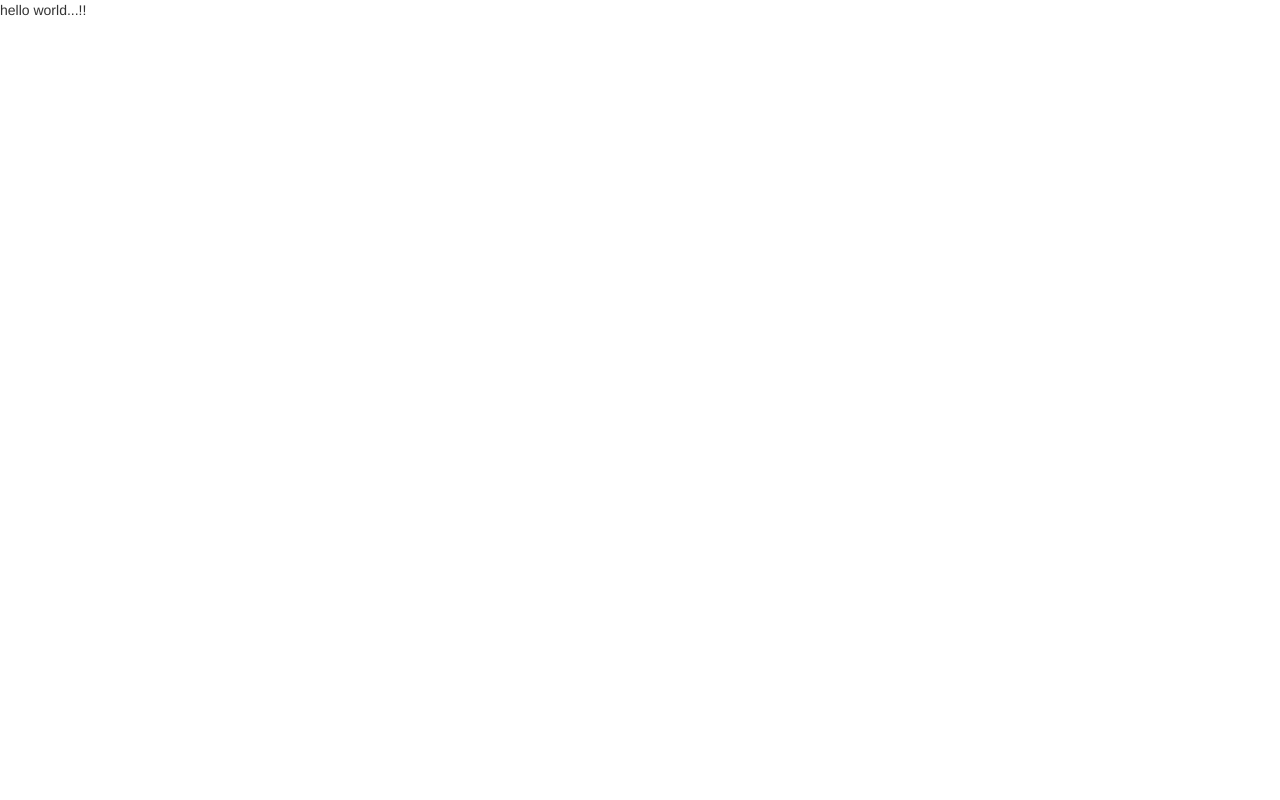
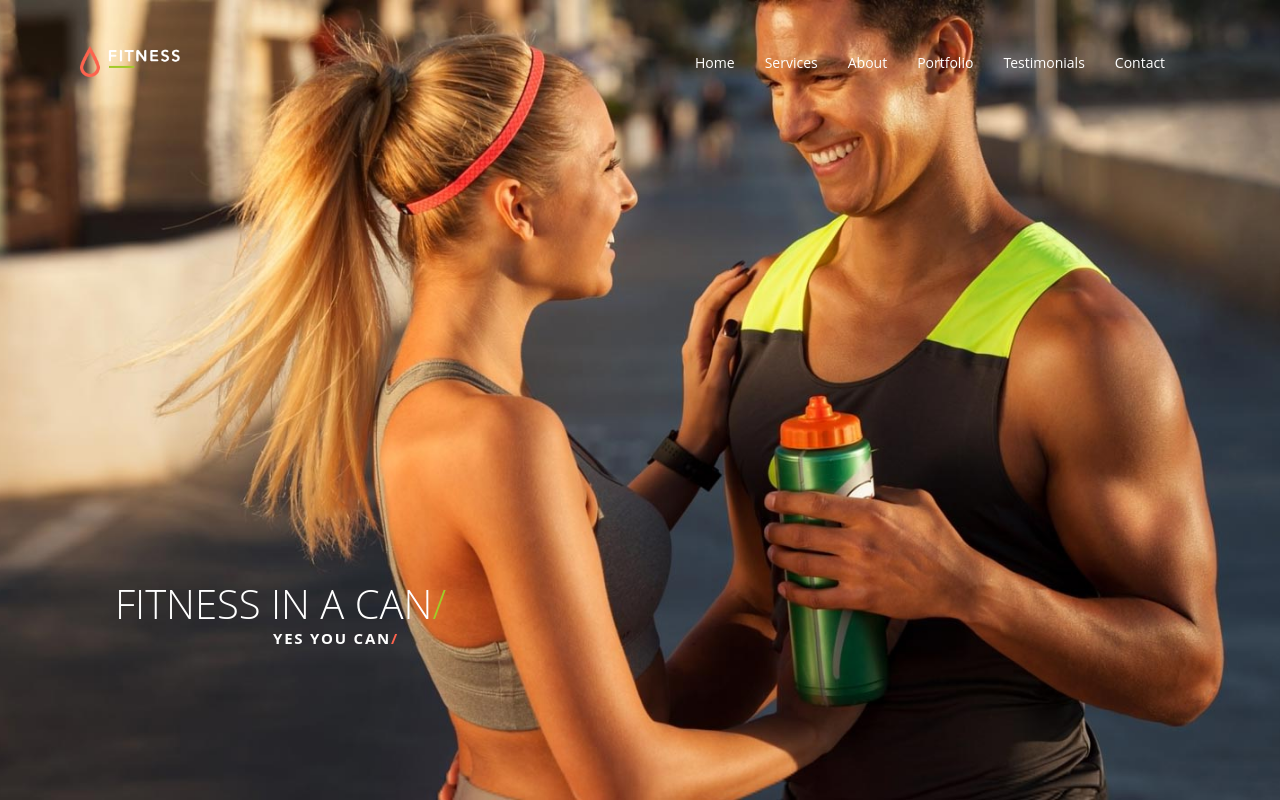
Before and after one commit to vsratheesh/fitness, a plain HTML site: page index.html in a window 1280 px wide. Drawn offline with nearby package versions, Linux system fonts and the light colour scheme.

Commit message:
initial commit

```diff
--- /dev/null
+++ b/css/style.css
@@ -0,0 +1,145 @@
+body {
+    background-color: #fd634e;
+    font-size: 14px;
+    line-height: 1.6;
+    font-family: "Open Sans", sans-serif;
+    color: #fff;
+}
+header{
+	position: relative;
+    width: 100%;
+    height: 100vh;
+    background-image: url("../images/background.jpg");
+    background-position: center;
+    background-size: cover;
+    background-repeat: no-repeat;
+    overflow: hidden;
+}
+
+div {
+    display: block;
+}
+
+@media (max-width: 1024px)
+.fixed-navbar {
+    height: 80px;
+}
+
+.fixed-navbar {
+    position: fixed;
+    top: 0;
+    left: 0;
+    width: 100%;
+    height: 120px;
+    z-index: 11;
+}
+
+@media (max-width: 1024px)
+.navbar-lock .logo {
+    line-height: 80px;
+}
+.navbar-lock .logo img {
+    width: 100px;
+}
+
+img {
+    vertical-align: middle;
+    border: 0;
+}
+
+.navbar-lock .logo {
+    float: left;
+}
+
+
+.navbar-lock {
+    max-width: 1180px;
+    margin: 0 auto;
+    padding: 0 30px;
+    line-height: 120px;
+    list-style: none;
+    transition: all .2s ease-in-out;
+}
+
+
+.navbar-inverse {
+    background-color: transparent;
+    border-color: transparent; }
+
+.navbar-inverse .navbar-nav > li > a {
+    color: white; }
+
+
+.navbar-inverse .navbar-nav > .active > a {
+	color: #fff;
+	background-color: transparent; }
+
+.navbar-inverse .navbar-nav > .active > a:hover {
+    color: #fff;
+    background-color: transparent; }
+
+.navbar-collapse{
+	padding-top: 38px;
+    float: right;
+    margin-bottom: 0;
+    padding-left: 500px;
+    list-style: none;
+}
+a {
+	color: white;
+	background: transparent;
+}
+.nav>li>a:hover {
+    text-decoration: none;
+    background-color: transparent;
+}
+
+
+@media (max-height: 414px)
+.claim-lockup .claim {
+    bottom: 85px;
+}
+
+.claim-lockup .claim {
+    position: absolute;
+    bottom: 150px;
+    left: 115px;
+}
+
+@media (max-height: 414px)
+.claim-lockup .claim {
+    bottom: 85px;
+}
+.claim-lockup .claim {
+    position: absolute;
+    bottom: 150px;
+    left: 115px;
+}
+
+.claim-lockup .claim .headline {
+    margin-bottom: 0;
+    font-size: 40px;
+    font-weight: 300;
+    text-transform: uppercase;
+}
+
+.claim-lockup .claim .headline span {
+    color: #a2ca28;
+}
+
+
+.claim-lockup .claim .kicker {
+    position: relative;
+    left: 158px;
+    margin-top: -10px;
+    margin-bottom: 0;
+    font-size: 15px;
+    font-weight: 700;
+    text-transform: uppercase;
+    letter-spacing: 1.8px;
+}
+
+
+.claim-lockup .claim .kicker span {
+    color: #fd634e;
+}
--- a/index.html
+++ b/index.html
@@ -7,8 +7,51 @@
     <link rel="stylesheet" href="https://maxcdn.bootstrapcdn.com/bootstrap/3.3.7/css/bootstrap.min.css">
     <script src="https://ajax.googleapis.com/ajax/libs/jquery/3.1.1/jquery.min.js"></script>
     <script src="https://maxcdn.bootstrapcdn.com/bootstrap/3.3.7/js/bootstrap.min.js"></script>
+    <link href='https://fonts.googleapis.com/css?family=Lato:400,300' rel='stylesheet' type='text/css'>
+    <link rel="stylesheet" href="css/style.css">
+
    </head>
   <body>
-    <p>hello world...!!</p>
+
+<header>
+  <div class="fixed-navbar">
+
+  <div class="navbar-lock">
+
+  <div class="logo">
+  <a href=""> <img src="images/logo.png"> </a>
+
+  <div id="navbar" class="collapse navbar-collapse">
+          <ul class="nav navbar-nav pull-right">
+            <li class="active"><a href="#">Home</a></li>
+            <li><a href="#Services">Services</a></li>
+            <li><a href="#about">About</a></li>
+            <li><a href="#Portfolio">Portfolio</a></li>
+            <li><a href="#Testimonials">Testimonials</a></li>
+            <li><a href="#contact">Contact</a></li>
+          </ul>
+        </div>
+
+  </div>
+  </div>
+
+  </div>
+
+</header>
+
+
+
+<div class="claim-lockup">
+
+    <div class="claim">
+
+      <p class="headline">Fitness In A Can<span>/</span></p>
+      <p class="kicker">Yes You Can<span>/</span></p>
+
+    </div>
+
+  </div>
+
+
   </body>
 </html>
```
Also changed, not shown: images/Fitness-website-PSD-template.jpg (added), images/apple-watch.jpg (added), images/avocado.png (added), images/background.jpg (added), images/beach.jpg (added), images/drop-muted.png (added), images/drop-primary.png (added), images/eating-habits.jpg (added), images/footer.jpg (added), images/jogging.jpg (added), images/self-involved.jpg (added), images/strawberry.png (added), images/yoga.jpg (added).
